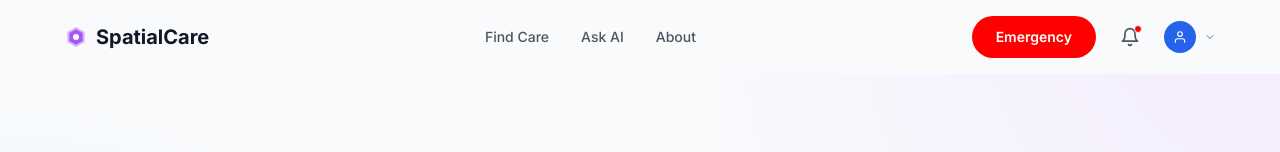
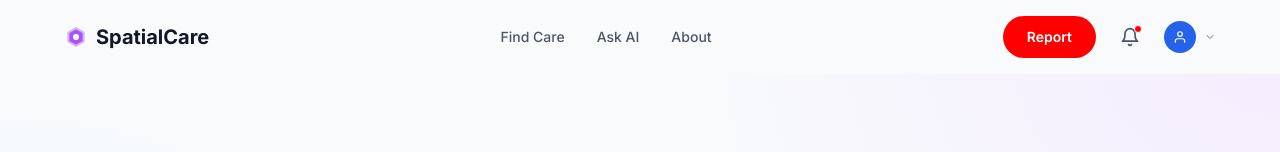
Before and after one commit to mayowa-kalejaiye/spatialcare-frontend, a Next.js app: page / in a window 1280 px wide. Shown: the top 152 px of the page. Built offline with nearby package versions, Linux system fonts and the light colour scheme; no server answers.

Commit message:
Rename Emergency button to Report in Header

```diff
--- a/src/components/layout/Header.tsx
+++ b/src/components/layout/Header.tsx
@@ -69,7 +69,7 @@ export default function Header() {
         {/* CTA Buttons */}
         <div className={styles.cta}>
           <button onClick={() => setIsEmergencyOpen(true)} className={styles.emergencyBtn}>
-            Emergency
+            Report
           </button>
 
           <button className={styles.iconBtn} aria-label="Notifications">
```
